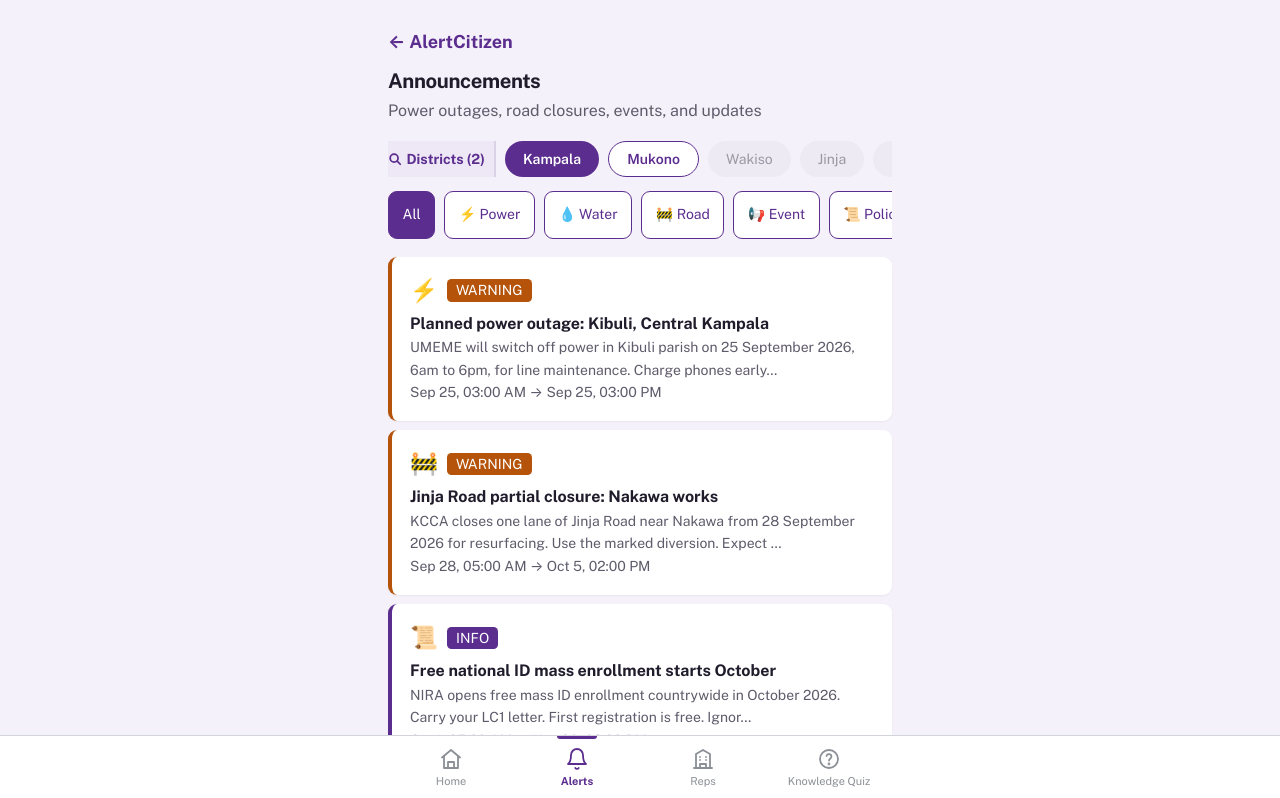
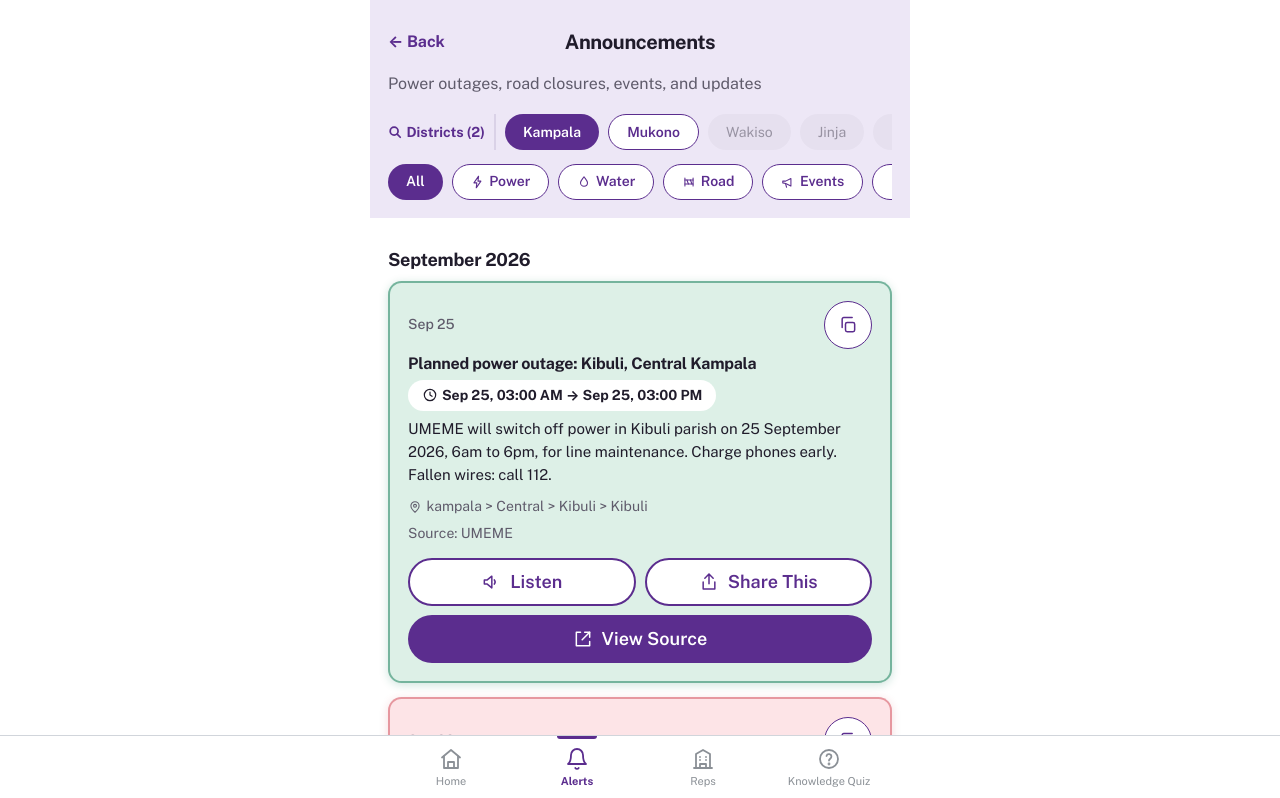
Before and after one commit to FaithDaka/osf-hackathon, a Next.js app: page /announcements in a window 1280 px wide. Shown: the top 798 px of the page. Built offline with nearby package versions, Linux system fonts and the light colour scheme; a web font is replaced by a local one.

Commit message:
refactor announcements page

```diff
--- a/pages/announcements.js
+++ b/pages/announcements.js
@@ -1,7 +1,7 @@
-import { useEffect, useState } from 'react';
+import { useEffect, useRef, useState } from 'react';
 import { useRouter } from 'next/router';
-import Link from 'next/link';
 import BottomNav from '../lib/bottom-nav';
+import PageHeader from '../lib/page-header';
 import DistrictCarousel, { isKnownDistrict } from '../lib/district-carousel';
 import { getAnnouncements } from '../lib/announcement-store';
 import { speakText, stopSpeaking } from '../lib/speech';
@@ -12,36 +12,155 @@ import swStrings from '../public/i18n/sw.json';
 
 const UI = { en: enStrings, lg: lgStrings, sw: swStrings };
 
-const SEVERITY_BORDER = {
-  critical: 'border-accent',
-  warning: 'border-amber',
-  info: 'border-primary',
+const TYPE_FILTERS = [
+  { code: 'all', labelKey: 'ann_filter_all', types: null, icon: null },
+  { code: 'power', labelKey: 'ann_filter_power', types: ['power_outage'], icon: 'power' },
+  { code: 'water', labelKey: 'ann_filter_water', types: ['water_outage'], icon: 'water' },
+  { code: 'road', labelKey: 'ann_filter_road', types: ['road_closure', 'construction'], icon: 'road' },
+  { code: 'event', labelKey: 'ann_filter_event', types: ['event', 'donation'], icon: 'event' },
+  { code: 'policy', labelKey: 'ann_filter_policy', types: ['policy_change'], icon: 'policy' },
+];
+
+// List cards: same alternating muted tones as the home announcement
+// cards (secondary / accent), repeating down the list.
+const ANNOUNCEMENT_CARD_BG = ['bg-secondary-soft', 'bg-accent-soft'];
+
+// Live-card highlight: border + subtle shadow in the card's own hue.
+const CARD_HIGHLIGHT = [
+  { border: 'rgba(14,122,85,0.5)', shadow: 'rgba(14,122,85,0.20)' },
+  { border: 'rgba(194,36,51,0.4)', shadow: 'rgba(194,36,51,0.16)' },
+];
+
+// Inline SVG icons — no emojis anywhere on this page.
+function FilterIcon({ kind, size = 14 }) {
+  const common = {
+    width: size,
+    height: size,
+    viewBox: '0 0 24 24',
+    role: 'img',
+    'aria-hidden': 'true',
+    className: 'shrink-0',
+    fill: 'none',
+    stroke: 'currentColor',
+    strokeWidth: '1.8',
+    strokeLinecap: 'round',
+    strokeLinejoin: 'round',
   };
+  switch (kind) {
+    case 'power':
+      return (
+        <svg {...common}>
+          <path d="M13 2 5 13.5h5L9 22l8-11.5h-5L13 2Z" />
+        </svg>
+      );
+    case 'water':
+      return (
+        <svg {...common}>
+          <path d="M12 3c3 4.2 6 7.2 6 10.2a6 6 0 0 1-12 0C6 10.2 9 7.2 12 3Z" />
+        </svg>
+      );
+    case 'road':
+      return (
+        <svg {...common}>
+          <path d="M5 5v14M19 5v14" />
+          <path d="M5 8.5h14M5 15.5h14" />
+          <path d="M8.5 8.5 11 15.5M14.5 8.5 17 15.5" />
+        </svg>
+      );
+    case 'event':
+      return (
+        <svg {...common}>
+          <path d="M3 10.5v3L8 14.5l9 4.5v-13l-9 4.5L3 10.5Z" />
+          <path d="M8 15.5 9.5 21" />
+        </svg>
+      );
+    case 'policy':
+      return (
+        <svg {...common}>
+          <path d="M6 3h9l4 4v14H6V3Z" />
+          <path d="M9 12h7M9 15.5h7" />
+        </svg>
+      );
+    default:
+      return null;
+  }
+}
 
-const SEVERITY_BADGE = {
-  critical: 'bg-accent text-white',
-  warning: 'bg-amber text-white',
-  info: 'bg-primary text-white',
+function ActionIcon({ kind, size = 16 }) {
+  const common = {
+    width: size,
+    height: size,
+    viewBox: '0 0 24 24',
+    role: 'img',
+    'aria-hidden': 'true',
+    className: 'shrink-0',
+    fill: 'none',
+    stroke: 'currentColor',
+    strokeWidth: '1.8',
+    strokeLinecap: 'round',
+    strokeLinejoin: 'round',
   };
+  switch (kind) {
+    case 'listen':
+      return (
+        <svg {...common}>
+          <path d="M4 9.5v5h3.5L13 19V5L7.5 9.5H4Z" />
+          <path d="M16 9.5a4 4 0 0 1 0 5" />
+        </svg>
+      );
+    case 'share':
+      return (
+        <svg {...common}>
+          <path d="M12 14V3" />
+          <path d="M7 7.5 12 2.5l5 5" />
+          <path d="M5 12v8.5h14V12" />
+        </svg>
+      );
+    case 'external':
+      return (
+        <svg {...common}>
+          <path d="M9 4H4v16h16v-5" />
+          <path d="M14 4h6v6" />
+          <path d="M20 4l-9 9" />
+        </svg>
+      );
+    case 'pin':
+      return (
+        <svg {...common}>
+          <path d="M12 21s-7-5.8-7-11a7 7 0 0 1 14 0c0 5.2-7 11-7 11Z" />
+          <circle cx="12" cy="10" r="2.5" />
+        </svg>
+      );
+    case 'clock':
+      return (
+        <svg {...common}>
+          <circle cx="12" cy="12" r="8.5" />
+          <path d="M12 7.5V12l3 2" />
+        </svg>
+      );
+    case 'copy':
+      return (
+        <svg {...common}>
+          <rect x="9" y="9" width="11" height="11" rx="2" />
+          <path d="M5 15V5a2 2 0 0 1 2-2h10" />
+        </svg>
+      );
+    default:
+      return null;
+  }
+}
 
-const TYPE_ICON = {
-  power_outage: '⚡',
-  water_outage: '💧',
-  road_closure: '🚧',
-  construction: '🚧',
-  donation: '🎁',
-  event: '📢',
-  policy_change: '📜',
-};
-
-const TYPE_FILTERS = [
-  { code: 'all', label: 'All', types: null },
-  { code: 'power', label: '⚡ Power', types: ['power_outage'] },
-  { code: 'water', label: '💧 Water', types: ['water_outage'] },
-  { code: 'road', label: '🚧 Road', types: ['road_closure', 'construction'] },
-  { code: 'event', label: '📢 Event', types: ['event', 'donation'] },
-  { code: 'policy', label: '📜 Policy', types: ['policy_change'] },
-];
+// Short date for list cards, e.g. "Sep 25" — matches the home cards.
+function formatShortDate(dateStr, lang) {
+  try {
+    return new Date(dateStr).toLocaleDateString(
+      lang === 'lg' ? 'en-UG' : lang,
+      { month: 'short', day: 'numeric' },
+    );
+  } catch {
+    return dateStr;
+  }
+}
 
 function fmt(dateStr, lang) {
   try {
@@ -70,11 +189,11 @@ export default function Announcements() {
     ? router.query.lang
     : 'en';
   const S = UI[lang];
-  const id = typeof router.query.id === 'string' ? router.query.id : null;
 
   const [district, setDistrict] = useState('kampala'); // kampala | mukono
   const [typeFilter, setTypeFilter] = useState('all');
-  const [toast, setToast] = useState('');
+  const [copiedId, setCopiedId] = useState(null);
+  const copyTimer = useRef(null);
 
   useEffect(() => {
     try {
@@ -85,11 +204,19 @@ export default function Announcements() {
     }
   }, []);
   useEffect(() => stopSpeaking, []);
-  useEffect(() => {
-    if (!toast) return;
-    const t = setTimeout(() => setToast(''), 3000);
-    return () => clearTimeout(t);
-  }, [toast]);
+  useEffect(
+    () => () => {
+      if (copyTimer.current) clearTimeout(copyTimer.current);
+    },
+    [],
+  );
+
+  // Inline "Copied" feedback next to the copy icon — no popups.
+  const flashCopied = (id) => {
+    setCopiedId(id);
+    if (copyTimer.current) clearTimeout(copyTimer.current);
+    copyTimer.current = setTimeout(() => setCopiedId(null), 2000);
+  };
 
   const pickDistrict = (code) => {
     setDistrict(code);
@@ -115,132 +242,26 @@ export default function Announcements() {
     } catch {
       try {
         await navigator.clipboard.writeText(text);
-        setToast('Copied to clipboard.');
+        flashCopied(a.id);
       } catch {
-        setToast(text);
+        // Silent: no popup when copying is unavailable.
       }
     }
   };
 
-  // ---- DETAIL (?id=) ----
-  if (id) {
-    const detail = annData.items.find((a) => a.id === id);
-    if (!detail) {
-      return (
-        <main className="min-h-screen bg-ac-bg p-4 pb-24">
-          <div className="max-w-md mx-auto text-center">
-            <p className="font-bold">{S.not_found.replace('{location}', id)}</p>
-            <Link
-              href={`/announcements?lang=${lang}`}
-              className="btn-ac mt-4 w-full inline-flex bg-primary text-white rounded-lg"
-            >
-              ← {S.announcements}
-            </Link>
-          </div>
-          <BottomNav active={router.pathname} lang={lang} strings={S} />
-        </main>
-      );
+  const copyItem = async (a) => {
+    const title = a.title[lang] || a.title.en;
+    const body = a.description[lang] || a.description.en;
+    const text = `AlertCitizen: ${title}. ${body} (${a.source})`;
+    try {
+      await navigator.clipboard.writeText(text);
+      flashCopied(a.id);
+    } catch {
+      // Silent: no popup when copying is unavailable.
     }
-    const title = detail.title[lang] || detail.title.en;
-    const body = detail.description[lang] || detail.description.en;
-    return (
-      <main className="min-h-screen bg-ac-bg p-4 pb-24">
-        <div className="max-w-md mx-auto">
-          <Link
-            href={`/announcements?lang=${lang}`}
-            aria-label={S.announcements}
-            className="inline-flex items-center min-h-[48px] text-primary font-bold"
-          >
-            ← {S.announcements}
-          </Link>
-          <article
-            className={`mt-2 bg-white rounded-lg shadow-sm p-4 border-l-4 ${
-              SEVERITY_BORDER[detail.severity] || SEVERITY_BORDER.info
-            }`}
-          >
-            <div className="flex items-center gap-2">
-              <span className="text-2xl" aria-hidden="true">
-                {TYPE_ICON[detail.type] || '📢'}
-              </span>
-              <span
-                className={`px-2 py-1 rounded uppercase ${
-                  SEVERITY_BADGE[detail.severity] || SEVERITY_BADGE.info
-                }`}
-                style={{ fontSize: '14px' }}
-              >
-                {detail.severity}
-              </span>
-            </div>
-            <h1 className="mt-2 font-bold" style={{ fontSize: '20px' }}>
-              {title}
-            </h1>
-            <p className="mt-2" style={{ fontSize: '18px' }}>
-              {body}
-            </p>
-            <dl className="mt-3 text-ac-muted" style={{ fontSize: '16px' }}>
-              <div className="flex gap-2">
-                <dt className="font-bold">📍</dt>
-                <dd>
-                  {[detail.district, detail.county, detail.subcounty, detail.parish]
-                    .filter(Boolean)
-                    .join(' > ')}
-                </dd>
-              </div>
-              <div className="flex gap-2">
-                <dt className="font-bold">🕒</dt>
-                <dd>
-                  {fmt(detail.start, lang)} → {fmt(detail.end, lang)}
-                </dd>
-              </div>
-              <div className="flex gap-2">
-                <dt className="font-bold">{S.source}:</dt>
-                <dd>{detail.source}</dd>
-              </div>
-              <div className="flex gap-2">
-                <dt className="font-bold">{S.last_updated}:</dt>
-                <dd>{fmt(detail.published, lang)}</dd>
-              </div>
-            </dl>
-            <div className="mt-3 flex flex-col gap-2">
-              <button
-                type="button"
-                onClick={() => speakText(`${title}. ${body}`, lang, `ann_${detail.id}`)}
-                aria-label={S.listen}
-                className="btn-ac w-full bg-white text-primary border-2 border-primary rounded-lg"
-              >
-                🔊 {S.listen}
-              </button>
-              <button
-                type="button"
-                onClick={() => shareItem(detail)}
-                className="btn-ac w-full bg-white text-primary border-2 border-primary rounded-lg"
-              >
-                📤 {S.share}
-              </button>
-              <a
-                href={detail.source_url}
-                target="_blank"
-                rel="noreferrer"
-                className="btn-ac w-full inline-flex bg-primary text-white rounded-lg"
-              >
-                {S.source_link} ↗
-              </a>
-            </div>
-          </article>
-        </div>
-        {toast && (
-          <div role="status" className="fixed bottom-4 left-0 right-0 mx-auto max-w-md px-4">
-            <div className="bg-secondary text-white rounded-lg p-4 text-center shadow">
-              {toast}
-            </div>
-          </div>
-        )}
-        <BottomNav active={router.pathname} lang={lang} strings={S} />
-      </main>
-    );
-  }
+  };
 
-  // ---- LIST ----
+  // ---- LIST (full-info cards — no separate detail page) ----
   const scoped = getAnnouncements(annData, district === 'all' ? null : district);
   const activeFilter = TYPE_FILTERS.find((f) => f.code === typeFilter) || TYPE_FILTERS[0];
   const typed = activeFilter.types
@@ -253,92 +274,211 @@ export default function Announcements() {
     return new Date(b.published).getTime() - new Date(a.published).getTime();
   });
 
+  // Group announcements by start month, ordered from the current month
+  // forward (September, then October, November, …). Past months sink to
+  // the bottom, most recent first.
+  const now = new Date();
+  const nowVal = now.getFullYear() * 12 + now.getMonth();
+  const monthRank = (key) => {
+    const [y, m] = key.split('-').map(Number);
+    const delta = y * 12 + m - nowVal;
+    return delta >= 0 ? delta : 1000 - delta;
+  };
+  const monthLocale = lang === 'lg' ? 'en-UG' : lang;
+  const monthKeyOf = (a) => {
+    const d = new Date(a.start);
+    return `${d.getFullYear()}-${String(d.getMonth()).padStart(2, '0')}`;
+  };
+  const monthLabelOf = (key) => {
+    const [y, m] = key.split('-').map(Number);
+    try {
+      return new Date(y, m, 1).toLocaleDateString(monthLocale, {
+        month: 'long',
+        year: 'numeric',
+      });
+    } catch {
+      return key;
+    }
+  };
+  const groupMap = new Map();
+  sorted.forEach((a) => {
+    const key = monthKeyOf(a);
+    if (!groupMap.has(key)) groupMap.set(key, { key, at: 0, items: [] });
+    const g = groupMap.get(key);
+    g.items.push(a);
+    const t = new Date(a.start).getTime() || 0;
+    if (t > g.at) g.at = t;
+  });
+  const groups = [...groupMap.values()].sort((x, y) => monthRank(x.key) - monthRank(y.key));
+
   return (
-    <main className="min-h-screen bg-ac-bg p-4 pb-24">
-      <div className="max-w-md mx-auto">
-        <Link
-          href={`/home?lang=${lang}`}
-          aria-label={S.app_name}
-          className="inline-flex items-center min-h-[48px] text-primary font-bold"
+    <main className="min-h-screen bg-white p-4 pb-24">
+      <div className="max-w-md mx-auto min-w-0">
+        <PageHeader
+          backHref={`/home?lang=${lang}`}
+          backLabel={S.back}
+          title={S.announcements}
+          description={S.announcements_desc}
         >
-          ← {S.app_name}
-        </Link>
-        <h1 className="text-lg font-bold">{S.announcements}</h1>
-        <p className="text-ac-muted" style={{ fontSize: '16px' }}>
-          {S.announcements_desc}
-        </p>
           <DistrictCarousel
             district={district}
             onPick={pickDistrict}
             lang={lang}
             UI={UI}
-          // extraOptions={[{ code: 'all', label: 'All' }]}
           />
-        <div className="mt-2 flex gap-2 overflow-x-auto pb-1" role="group" aria-label="Type">
-          {TYPE_FILTERS.map((f) => (
+          <div className="no-scrollbar mt-2 flex gap-2 overflow-x-auto pb-1" role="group" aria-label="Type">
+            {TYPE_FILTERS.map((f) => {
+              const active = typeFilter === f.code;
+              return (
                 <button
                   key={f.code}
                   type="button"
-              aria-pressed={typeFilter === f.code}
+                  aria-pressed={active}
                   onClick={() => setTypeFilter(f.code)}
-              className={`shrink-0 px-3 rounded-lg border min-h-[48px] ${
-                typeFilter === f.code
-                  ? 'bg-primary text-white border-primary'
-                  : 'bg-white text-primary border-primary'
+                  className={`shrink-0 inline-flex items-center gap-1 whitespace-nowrap rounded-full px-4 font-semibold ${
+                    active
+                      ? 'bg-primary text-white'
+                      : 'bg-white text-primary border border-primary'
                   }`}
-              style={{ fontSize: '14px' }}
+                  style={{ minHeight: '36px', fontSize: '14px' }}
                 >
-              {f.label}
+                  {f.icon && <FilterIcon kind={f.icon} size={14} />}
+                  {S[f.labelKey] || f.code}
                 </button>
-          ))}
+              );
+            })}
           </div>
+        </PageHeader>
         <div className="mt-3 flex flex-col gap-2" aria-live="polite">
           {sorted.length === 0 && (
             <p className="bg-white rounded-lg p-4 text-center text-ac-muted">
               {S.not_found.replace('{location}', district)}
             </p>
           )}
-          {sorted.map((a) => {
+          {groups.map((g) => (
+            <section key={g.key} aria-label={monthLabelOf(g.key)}>
+              <h2
+                className="mt-4 font-bold text-ink"
+                style={{ fontSize: '18px' }}
+              >
+                {monthLabelOf(g.key)}
+              </h2>
+              <div className="mt-2 flex flex-col gap-3">
+                {g.items.map((a) => {
+                  const gi = sorted.indexOf(a);
                   const live = isActive(a);
+                  const title = a.title[lang] || a.title.en;
+                  const body = a.description[lang] || a.description.en;
+                  const hl = CARD_HIGHLIGHT[gi % CARD_HIGHLIGHT.length];
                   return (
-              <Link
+                    <article
                       key={a.id}
-                href={`/announcements?id=${a.id}&lang=${lang}`}
-                aria-label={a.title[lang] || a.title.en}
-                className={`bg-white rounded-lg shadow-sm p-4 border-l-4 ${
-                  SEVERITY_BORDER[a.severity] || SEVERITY_BORDER.info
+                      aria-label={title}
+                      className={`rounded-xl p-4 ${ANNOUNCEMENT_CARD_BG[gi % ANNOUNCEMENT_CARD_BG.length]
                         } ${live ? '' : 'opacity-60'}`}
+                style={
+                  live
+                    ? { border: `2px solid ${hl.border}`, boxShadow: `0 2px 10px ${hl.shadow}` }
+                    : undefined
+                }
               >
-                <div className="flex items-center gap-2">
-                  <span className="text-xl" aria-hidden="true">
-                    {TYPE_ICON[a.type] || '📢'}
-                  </span>
-                  <span
-                    className={`px-2 rounded uppercase ${
-                      SEVERITY_BADGE[a.severity] || SEVERITY_BADGE.info
-                    }`}
+                      <div className="flex items-center justify-between gap-2">
+                        <div
+                          className="font-medium text-ac-muted"
                           style={{ fontSize: '14px' }}
                         >
-                    {a.severity}
-                  </span>
-                  {!live && (
-                    <span className="text-ac-muted" style={{ fontSize: '14px' }}>
-                      expired
+                          {formatShortDate(a.start, lang)}
+                        </div>
+                        <div
+                          className="flex items-center gap-1 shrink-0"
+                          aria-live="polite"
+                        >
+                          {copiedId === a.id && (
+                            <span
+                              className="font-semibold text-secondary"
+                              style={{ fontSize: '13px' }}
+                            >
+                              {S.ann_copied}
                             </span>
                           )}
+                          <button
+                            type="button"
+                            onClick={() => copyItem(a)}
+                            aria-label={S.ann_copy}
+                            title={S.ann_copy}
+                            className="inline-flex items-center justify-center rounded-full bg-white text-primary border border-primary shrink-0"
+                            style={{ width: '48px', height: '48px' }}
+                          >
+                            <ActionIcon kind="copy" size={20} />
+                          </button>
                         </div>
-                <div className="mt-1 font-bold" style={{ fontSize: '16px' }}>
-                  {a.title[lang] || a.title.en}
                       </div>
-                <div className="text-ac-muted" style={{ fontSize: '14px' }}>
-                  {(a.description[lang] || a.description.en).slice(0, 120)}…
+                <h2
+                  className="mt-1 font-bold text-ink leading-snug"
+                  style={{ fontSize: '16px' }}
+                >
+                  {title}
+                </h2>
+                <p className="mt-1">
+                  <span
+                    className="inline-flex items-center gap-1 rounded-full bg-white font-bold text-ink px-3 py-1"
+                    style={{ fontSize: '14px' }}
+                  >
+                    <ActionIcon kind="clock" size={16} />
+                    <span>{fmt(a.start, lang)} → {fmt(a.end, lang)}</span>
+                  </span>
+                </p>
+                <p
+                  className="mt-1 text-ink"
+                  style={{ fontSize: '15px', lineHeight: 1.55 }}
+                >
+                  {body}
+                </p>
+                <p
+                  className="mt-2 flex items-center gap-1 text-ac-muted"
+                  style={{ fontSize: '14px' }}
+                >
+                  <ActionIcon kind="pin" size={14} />
+                  <span>
+                    {[a.district, a.county, a.subcounty, a.parish]
+                      .filter(Boolean)
+                      .join(' > ')}
+                  </span>
+                </p>
+                <p className="mt-1 text-ac-muted" style={{ fontSize: '14px' }}>
+                  {S.source}: {a.source}
+                </p>
+                <div className="mt-3 grid grid-cols-2 gap-2">
+                  <button
+                    type="button"
+                    onClick={() => speakText(`${title}. ${body}`, lang, `ann_${a.id}`)}
+                    aria-label={S.listen}
+                    className="btn-ac w-full inline-flex gap-2 bg-white text-primary border-2 border-primary rounded-full"
+                  >
+                    <ActionIcon kind="listen" size={20} /> {S.listen}
+                  </button>
+                  <button
+                    type="button"
+                    onClick={() => shareItem(a)}
+                    className="btn-ac w-full inline-flex gap-2 bg-white text-primary border-2 border-primary rounded-full"
+                  >
+                    <ActionIcon kind="share" size={20} /> {S.share}
+                  </button>
                 </div>
-                <div className="text-ac-muted" style={{ fontSize: '14px' }}>
-                  {fmt(a.start, lang)} → {fmt(a.end, lang)}
-                </div>
-              </Link>
+                <a
+                  href={a.source_url}
+                  target="_blank"
+                  rel="noreferrer"
+                  className="btn-ac mt-2 w-full inline-flex gap-2 bg-primary text-white rounded-full"
+                >
+                  <ActionIcon kind="external" size={20} /> {S.source_link}
+                </a>
+              </article>
                   );
                 })}
+              </div>
+            </section>
+          ))}
         </div>
       </div>
       <BottomNav active={router.pathname} lang={lang} strings={S} />
```
Lines whose indentation alone changed are shown as unchanged.
